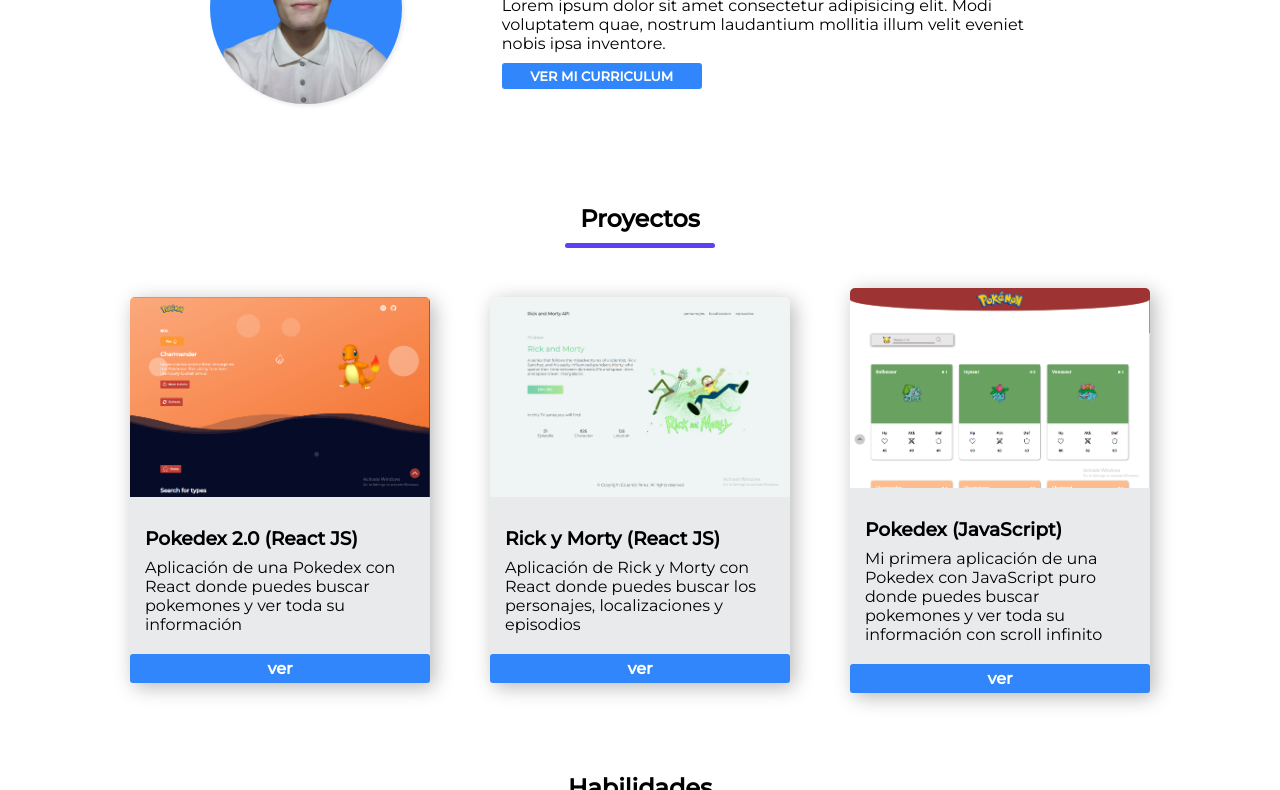
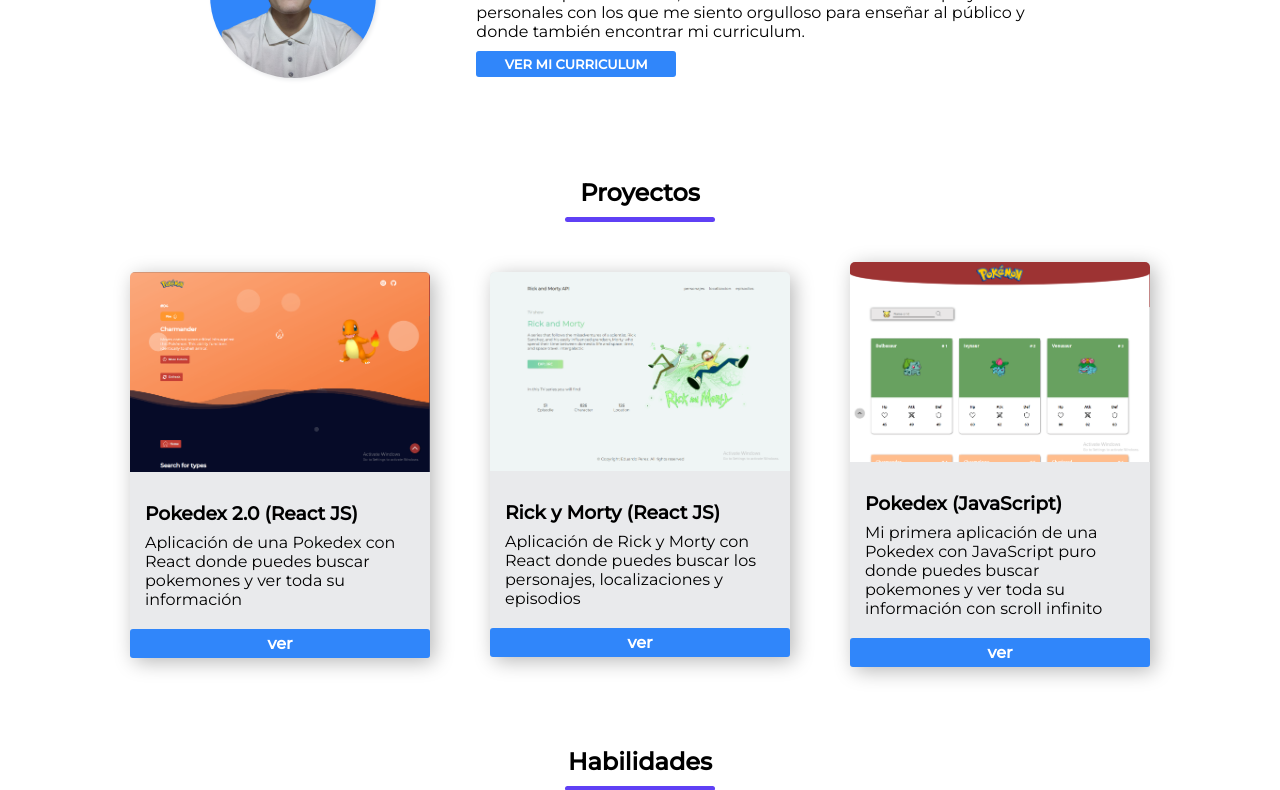
Before and after one commit to Eduardo-Perez17/coders-design-project, a plain HTML site: page index.html in a window 1280 px wide. Shown: the part 268-1058 px from the top of the page. Drawn offline with Linux system fonts and the light colour scheme.

Commit message:
terminamos el proyecto

```diff
--- a/index.html
+++ b/index.html
@@ -47,7 +47,7 @@
               <h1>Eduardo Pérez</h1>
             </div>
             <div class="header__article--text-article">
-              <p>Lorem ipsum dolor sit amet consectetur adipisicing elit. Modi voluptatem quae, nostrum laudantium mollitia illum velit eveniet nobis ipsa inventore.</p>
+              <p>Este es mi portafolio web, donde encontrara varios de mis proyectos personales con los que me siento orgulloso para enseñar al público y donde también encontrar mi curriculum.</p>
               <a href='https://drive.google.com/file/d/1855zldwaowVZ8eMCS1o_hWCq5-b4pT34/view?usp=sharing' target="_blank" >ver mi curriculum</a>
             </div>
           </div>
```
Also changed, not shown: public/img/skills/blockchain.png.
